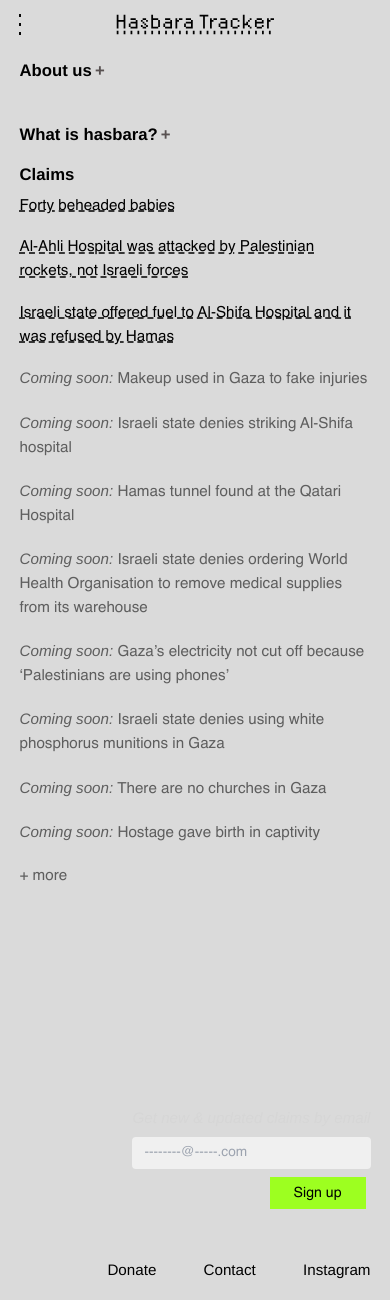
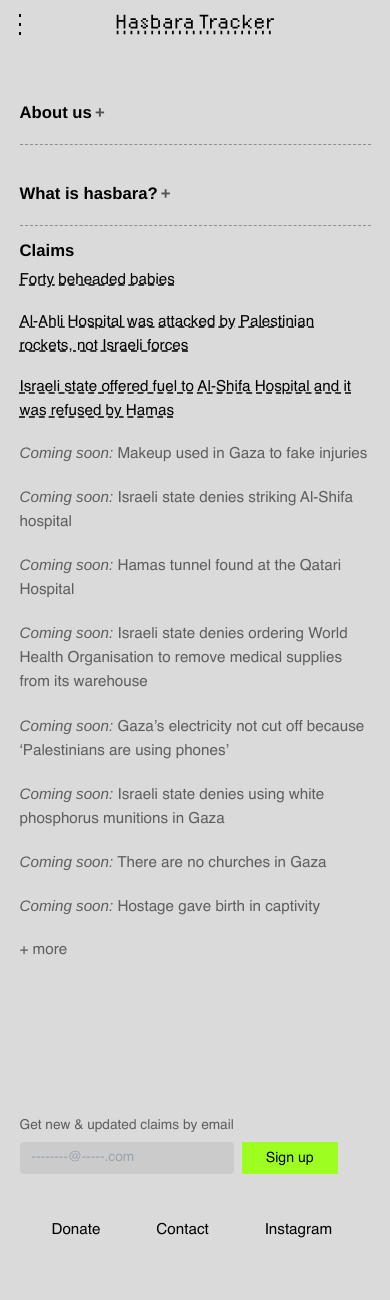
Before and after one commit to tamtzekin/hasbara-tracker, a React (Create React App) app: page / in a window 390 px wide. After the commit the page ends 1275 px from the top, so only its background shows below. Built offline with nearby package versions, Linux system fonts and the light colour scheme.

Commit message:
many cosmetic fixes across mobile and desktop
lots of styling in tailwind now

```diff
--- a/src/App.css
+++ b/src/App.css
@@ -99,8 +99,6 @@ h2.subheading {
     line-height: 2.1em;
     font-size: 1.5em;
     font-weight: 600;
-
-    padding-bottom: 0.1rem;
 }
 
 body {
@@ -157,6 +155,7 @@ details article {
 details[open] article {
     animation: fadeIn 300ms linear forwards;
     cursor: default;
+    margin-bottom: 5%;
 }
 
     @keyframes fadeIn {
@@ -184,7 +183,6 @@ details[open] {
 
 details > summary {
     list-style: none;
-    padding-bottom: 1%;
     font-family: 'Helvetica', Helvetica, sans-serif;
 }
 
@@ -271,7 +269,7 @@ h2 .expand-text {
 
 
 .footer-container {
-    width: 100%;
+    width: 96%;
     display: flex;
     justify-content: space-around;
     flex-direction: column;
@@ -360,27 +358,24 @@ h2 .expand-text {
     }
 
     .content-container {
-        margin: 15% 0 15% 0;
+        margin: 25% 0 15% 0;
         min-width: 300px;
         left: 0;
     }
 
-    details.expandable-text-homepage {
-        margin-top: 0;
+    details > summary {
+        padding-bottom: 4%;
     }
 
-    #dots {
-        /* margin-left: 0%; */
-        font-size: 1.65em;
-        position: absolute;
-        /* left: 5%; */
-        top: 60%;
-        transform: translateY(-50%);
-        width: 100%;
+    details.expandable-text-homepage {
+        margin-top: 0%;
+        border-bottom: 0.1em dashed #59595994;
+
     }
 
     h2.subheading {
         font-size: 1.1em;
+        margin-top: 2%;
     }
 
     .hide-on-mobile {
--- a/src/components/About.js
+++ b/src/components/About.js
@@ -11,9 +11,7 @@ const About = () => {
 
         <div className="content-container">
                 <h2 className="subheading">About us</h2>
-                <span className="home-text">We’re working on documenting and debunking claims made by the Israeli regime during its most recent — and unprecedented — genocidal campaign in Gaza since 7 Oct, 2023. The Israeli settler-colony continues to spread disinformation to manufacture consent for ethnic cleansing and land theft, as it has since the Nakba. Our aim is to centralise this information.<br /><br /></span>
-
-                {/* <a href="https://instagram.com/hasbaratracker" alt="Link to Instagram account @hasbaratracker" target="_blank" rel="noreferrer">@hasbaratracker</a> */}
+                <span className="home-text">We’re working on documenting and debunking claims made by the Israeli regime during its most recent — and unprecedented — genocidal campaign in Gaza since 7 Oct, 2023. The Israeli settler-colony continues to spread disinformation to manufacture consent for ethnic cleansing and land theft, as it has since the Nakba. Our aim is to centralise this information.<br /></span>
 
                 <h2 className="subheading">What is hasbara?</h2>
                 <span className="hasbara-about">‘Hasbara’ is a Hebrew term that translates to ‘explanation’ or ‘public relations’ in English. It refers to public relations efforts by the Israeli settler project aimed at promoting a positive image of itself by whitewashing its military occupation, apartheid system and ongoing dispossession of Palestine.<br />
--- a/src/components/Footer.js
+++ b/src/components/Footer.js
@@ -6,29 +6,31 @@ const Footer = () => {
     return (
         <>
         <div className="footer-container">
-      <footer className="flex flex-col bg-neutral-900 text-center text-white mt-20">
-        <div className="container pt-6">
+      <footer className="flex-col bg-neutral-900 text-white sm:mt-0 mt-5">
+        {/* To centre within column, add: flex items-center */}
+
+        <div className="mx-auto pt-6">
           {/* Newsletter sign-up form */}
-          <div className="flex flex-wrap items-center justify-end gap-4 md:flex-row">
+          <div className="flex-wrap items-center justify-center gap-4 md:flex-row">
             {/* Newsletter sign-up container */}
-            <div className="md:flex items-center">
+            <div className="mobile:mb-4 laptop:-ml-10 laptop:-mb-14 flex items-end">
               {/* Newsletter sign-up text and input field */}
-              <div className="md:flex md:items-center">
-                <p className="md:mr-4 mt-2 text-grey">
-                  <em>Get new & updated claims by email</em>
+              <div className="mobile:mb-2 laptop:flex laptop:mb-0.5 desktop:flex md:items-center">
+                <p className="text-grey-faded text-xs laptop:mt-2.5 laptop:mr-3">
+                  Get new & updated claims by email
                 </p>
                 <div className="relative flex items-center">
                   <input
                     type="text"
-                    className="signup-input peer block min-h-[auto] w-full rounded border-0 bg-transparent px-3 py-[0.32rem] leading-[1.6] text-neutral-200 outline-none transition-all duration-200 ease-linear motion-reduce:transition-none"
+                    className="signup-input peer block min-h-[auto] w-full rounded border-0 bg-transparent px-3 py-[0.32rem] leading-[1.6] text-neutral-200 text-grey-darker outline-none transition-all duration-200 ease-linear motion-reduce:transition-none"
                     id="exampleFormControlInput1"
                     placeholder="--------@-----.com"
                   />
                 </div>
               </div>
 
-              {/* Newsletter sign-up submit button */}
-              <div className="md:mr-auto flex justify-end">
+              {/* 'Sign up' button md:mr-auto  */}
+              <div className="md:ml-1 flex items-center ml-2">
                 <button
                   type="submit"
                   className="btn-green sign-up-form"
@@ -39,14 +41,14 @@ const Footer = () => {
             </div>
 
             {/* Links */}
-            <ul className="flex flex-row items-center mt-3 text-sm font-medium text-gray-500 dark:text-gray-400 sm:mt-0 justify-end ml-auto">
-              <li>
-                <a href="https://www.paypal.com/donate/?hosted_button_id=44XADNYVGGMPS" target="_blank" rel="noreferrer" className="hover:underline me-4 md:me-6">
+            <ul className="mobile:items-center mobile:-ml-6 mobile:pt-5 laptop:justify-end laptop:ml-auto pt-3 flex flex-row mt-3 text-sm text-gray-500 dark:text-gray-400">
+              <li className="laptop:me-10">
+                <a href="https://www.paypal.com/donate/?hosted_button_id=44XADNYVGGMPS" target="_blank" rel="noreferrer" className="hover:underline">
                   Donate
                 </a>
               </li>
-              <li>
-                <a href="/contact" className="hover:underline me-4 md:me-6">
+              <li className="laptop:me-10">
+                <a href="/contact" className="hover:underline">
                   Contact
                 </a>
               </li>
--- a/src/components/Homepage.js
+++ b/src/components/Homepage.js
@@ -42,12 +42,11 @@ const Homepage = () => {
                 <summary>
                     <h2 className="subheading">About us<span className="expand-text"></span></h2>
                 </summary>
-                    <article>
+                    <article className="-mt-4">
                         <span className="home-text">
                             We’re working on documenting and debunking claims made by the Israeli regime during its most recent — and unprecedented — genocidal campaign in Gaza since 7 Oct, 2023. The Israeli settler-colony continues to spread disinformation to manufacture consent for ethnic cleansing and land theft, as it has since the Nakba. Our aim is to centralise this information.
                         </span>
                     </article>
-                    <br />
             </details>
             <br />
 
@@ -55,7 +54,7 @@ const Homepage = () => {
                 <summary>
                     <h2 className="subheading">What is hasbara?<span className="expand-text"></span></h2>
                 </summary>
-                <article>
+                <article className="-mt-4">
                     <span className="hasbara-about">
                         ‘Hasbara’ is a Hebrew term that translates to ‘explanation’ or ‘public relations’ in English. It refers to public relations efforts by the Israeli settler project aimed at promoting a positive image of itself by whitewashing its military occupation, apartheid system and ongoing dispossession of Palestine.<br />
                         <br />
@@ -63,7 +62,6 @@ const Homepage = () => {
                         Hasbara includes various forms of communication, such as media outreach, social media campaigns, and other strategies to shape public opinion in favour of the Israeli state, and involves manipulation of information, spreading propaganda, and stifling dissenting voices.
                     </span>
                 </article>
-                <br />
             </details>
 
             <ClaimsList />
--- a/src/components/Tracker.css
+++ b/src/components/Tracker.css
@@ -14,8 +14,10 @@ a[target="_blank"]:hover::after {
 
 .archive-link {
     color: rgb(96, 96, 96);
-    font-size: 0.7em;
-    vertical-align: text-bottom;
+    font-size: 0.8em;
+    padding-left: 3%;
+    padding-bottom: 0.%;
+    vertical-align:  middle;
 }
 
 .arrow {
@@ -81,24 +83,6 @@ button {
     height: 60px;
     /* box-shadow: 0px 10px 15px -3px #9eff2038, 0px 2px 3px -2px rgba(0, 0, 0, 0.05); */
     top: 0;
-}
-
-.claim-mobile-summary {
-    margin-top: 10%;
-    margin-bottom: 7%;
-    width: 105%;
-}
-
-.claim-mobile-details {
-    margin-bottom: 5%;
-    width: 96%;
-}
-
-.claim-mobile-source {
-    margin-top: 5%;
-    padding-bottom: 6%;
-    border-bottom: 0.07em dashed black;
-    border-radius: 3px;
 }
 
 .claim-tag {
@@ -340,7 +324,7 @@ u {
     text-decoration: underline 0.7px;
 }
 
-ul {
+ul.dotted {
     margin-left: -5.8%;
     margin-top: 3%;
 }
@@ -485,14 +469,13 @@ ul {
     } */
 
     .data-row {
-        margin-top: 2.5%;
-        /* margin-bottom: 10%; */
-        border-bottom: 0.07em dashed black;
+        margin-top: 4%;
+        border-bottom: 0.1em dashed #59595994;
     }
 
     /* Margin spacing above dotted divider/under final source */
     .sources {
-        margin-top: 2%;
+        margin-top: 1%;
     }
 
     .debunk-tag {
@@ -503,13 +486,14 @@ ul {
         text-align: center;
     }
 
+    /* Specific styles to tracker grid, different to <details> on other pages */
     details[open] {
         cursor: default;
     }
 
     details {
-        margin-top: 10%;
-        line-height: 22px;
+        margin-top: 12%;
+        line-height: 1.45rem;
     }
 
     .how-to {
@@ -524,9 +508,9 @@ ul {
         margin-left: 15.5%;
     }
 
-    ul {
+    /* ul {
         margin-left: -13%;
-    }
+    } */
 
     /* Claim dropdown filter + Search bar */
     .no-results-text {
@@ -610,7 +594,8 @@ ul {
 
 
     .source {
-        margin-bottom: 2%;
+        font-size: 0.85em;
+        margin-bottom: 4%;
     }
 
     .source-heading {
@@ -619,7 +604,7 @@ ul {
         border: 0.5px solid black;
         border-radius: 3px;
         width: 20%;
-        margin-top: 7%;
+        margin-top: 6%;
         margin-bottom: 3%;
         text-align: center;
     }
--- a/src/components/VolunteerForm.css
+++ b/src/components/VolunteerForm.css
@@ -13,17 +13,17 @@ input {
     /* border-color: #bfc3c8; */
     border-radius: 3px;
     border-style: hidden;
-    background-color: #f0f0f0;
+    background-color: theme('colors.grey-darker');
     font-size: 0.9em;
 }
 
 textarea {
     width: 100%;
     margin-top: 2.5%;
-    /* border-color: #bfc3c8; */
     border-radius: 3px;
     border-style: hidden;
     background-color: #f0f0f0;
+    background-color: theme('colors.grey-darker');
     font-family: 'Helvetica', Helvetica, sans-serif;
     font-size: 0.9em;
     padding: 1%;
@@ -36,7 +36,9 @@ select {
     border-radius: 3px;
     font-family: 'Helvetica', Helvetica, sans-serif;
     font-size: 0.9em;
-    background-color: #f0f0f0;
+    background-color: theme('colors.grey-darker');
+    padding: 2% 0 2% 1.5%;
+    color: theme('colors.grey-faded');
 }
 
 .required-field {
```
Also changed, not shown: src/components/data.js (+2 -2 lines).
